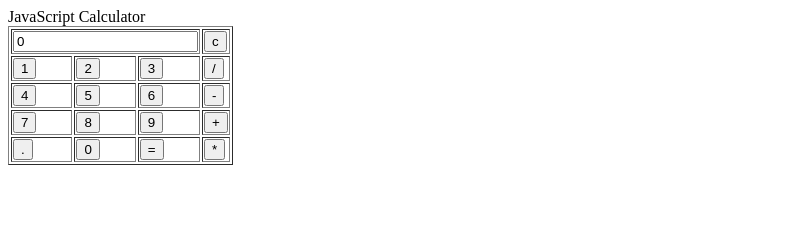
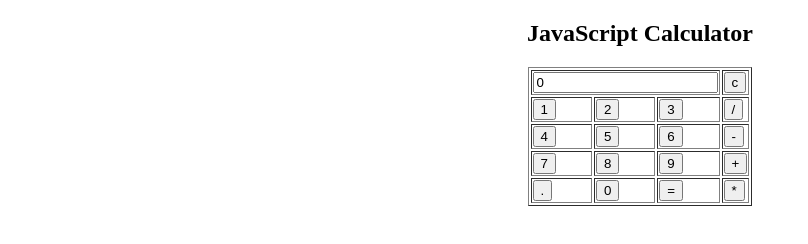
Before and after one commit to baltazarO/JavaScript-Calculator, a plain HTML site: page index.html in a window 1280 px wide. Shown: the whole page, without its empty margins (0-808 px from the left). Drawn offline with Linux system fonts and the light colour scheme.

Commit message:
Some styling

```diff
--- a/index.html
+++ b/index.html
@@ -2,11 +2,12 @@
 <html>
    <head>
       <title>JavaScript Calculator</title>
+      <link rel="stylesheet" href="styles.css">
    </head>
 
    <body>
-      <div class = title >JavaScript Calculator</div>
-      <table border="1">
+      <h2>JavaScript Calculator</h2>
+      <table border="1" id="calculator">
          <tr>
             <td colspan="3"><input id="calc_screen" type="text" id="result" value="0"/></td>
             <td><input type="button" value="c" onclick="clearScreen()"/> </td>
--- /dev/null
+++ b/styles.css
@@ -0,0 +1,8 @@
+#calculator {
+    margin-left:auto;
+    margin-right:auto;
+}
+
+h2 {
+    text-align: center;
+}
```
